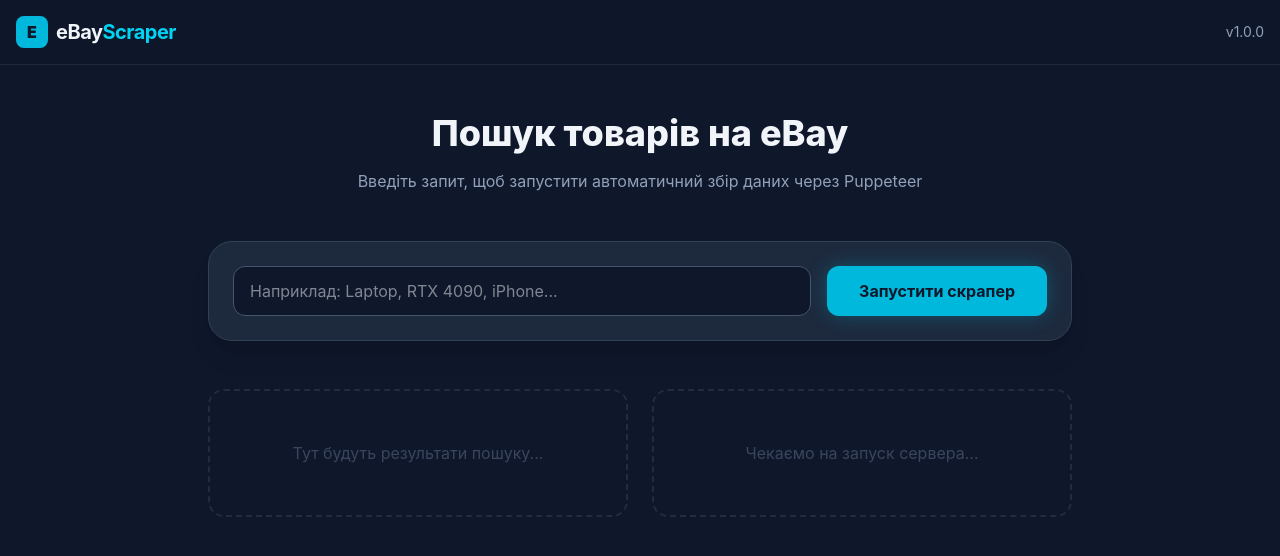
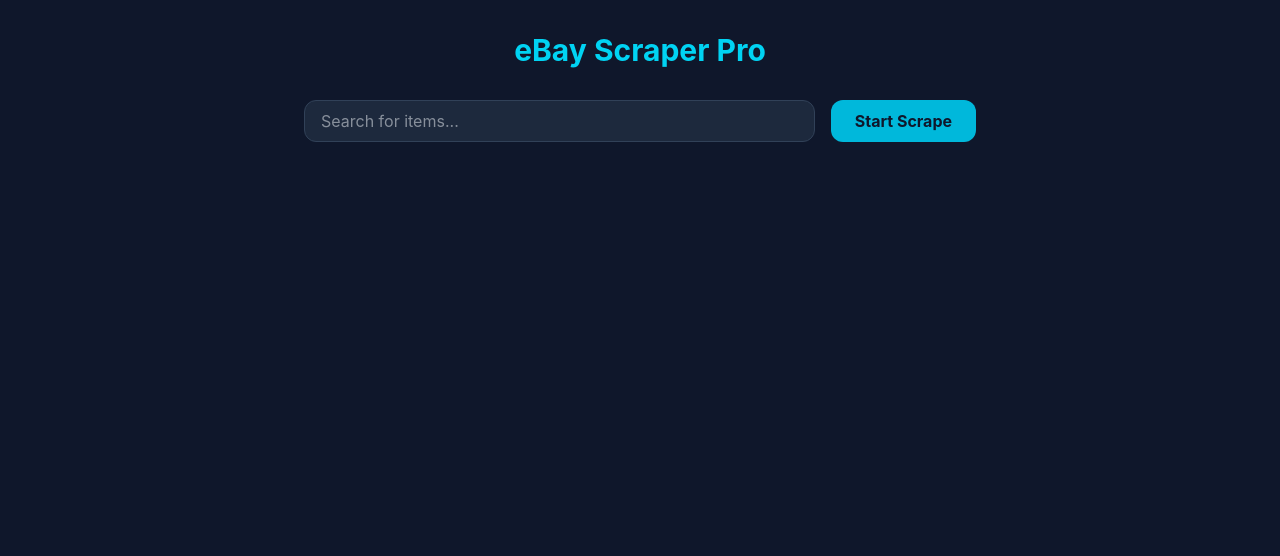
Before and after one commit to Grasmeyster87/E-commerce-Scraper-eBay, a React app in the folder frontend/: page / in a window 1280 px wide. Shown: the top 556 px of the page. Built offline with nearby package versions, Linux system fonts and the light colour scheme; the HTML template or start-up script is replaced by a standard one.

Commit message:
feat: successfully integrate structural scraper with React frontend

```diff
--- a/frontend/src/App.jsx
+++ b/frontend/src/App.jsx
@@ -1,58 +1,61 @@
-import React, { useState } from 'react'
+import React, { useState } from 'react';
+import axios from 'axios';
 
 function App() {
-  const [query, setQuery] = useState('')
+  const [query, setQuery] = useState('');
+  const [loading, setLoading] = useState(false);
+  const [results, setResults] = useState([]);
+
+  const handleScrape = async () => {
+    if (!query) return alert('Please enter a search query');
+
+    setLoading(true);
+    try {
+      // Робимо запит до нашого бекенд-сервера
+      const response = await axios.post('http://localhost:5000/api/scrape', { query });
+      setResults(response.data.data);
+    } catch (error) {
+      console.error('Error scraping:', error);
+      alert('Failed to start scraper. Check if backend is running.');
+    } finally {
+      setLoading(false);
+    }
+  };
 
   return (
-    <div className="min-h-screen bg-slate-900 text-slate-100 font-sans">
-      {/* Навігація */}
-      <nav className="border-b border-slate-800 bg-slate-900/50 backdrop-blur-md sticky top-0 z-10">
-        <div className="max-w-7xl mx-auto px-4 h-16 flex items-center justify-between">
-          <div className="flex items-center gap-2">
-            <div className="w-8 h-8 bg-cyan-500 rounded-lg flex items-center justify-center font-black text-slate-900">E</div>
-            <span className="text-xl font-bold tracking-tight">eBay<span className="text-cyan-400">Scraper</span></span>
-          </div>
-          <div className="flex gap-4">
-            <span className="text-sm text-slate-400">v1.0.0</span>
-          </div>
-        </div>
-      </nav>
+    <div className="min-h-screen bg-slate-900 text-slate-100 p-8">
+      <div className="max-w-2xl mx-auto">
+        <h1 className="text-3xl font-bold text-cyan-400 mb-8 text-center">eBay Scraper Pro</h1>
 
-      {/* Головний контент */}
-      <main className="max-w-4xl mx-auto px-4 py-12">
-        <header className="text-center mb-12">
-          <h1 className="text-4xl font-extrabold mb-4">Пошук товарів на eBay</h1>
-          <p className="text-slate-400">Введіть запит, щоб запустити автоматичний збір даних через Puppeteer</p>
-        </header>
-
-        {/* Панель керування */}
-        <div className="bg-slate-800 border border-slate-700 p-6 rounded-3xl shadow-xl">
-          <div className="flex flex-col md:flex-row gap-4">
+        <div className="flex gap-4 mb-12">
           <input
             type="text"
-              placeholder="Наприклад: Laptop, RTX 4090, iPhone..."
-              className="flex-1 bg-slate-900 border border-slate-600 rounded-xl px-4 py-3 focus:outline-none focus:ring-2 focus:ring-cyan-500 transition-all"
+            className="flex-1 bg-slate-800 border border-slate-700 rounded-xl px-4 py-2"
+            placeholder="Search for items..."
             value={query}
             onChange={(e) => setQuery(e.target.value)}
           />
-            <button className="bg-cyan-500 hover:bg-cyan-400 text-slate-900 font-bold px-8 py-3 rounded-xl transition-all shadow-[0_0_20px_rgba(6,182,212,0.3)] active:scale-95">
-              Запустити скрапер
+          <button
+            onClick={handleScrape}
+            disabled={loading}
+            className="bg-cyan-500 hover:bg-cyan-400 text-slate-900 font-bold px-6 py-2 rounded-xl transition-all disabled:opacity-50"
+          >
+            {loading ? 'Scraping...' : 'Start Scrape'}
           </button>
         </div>
+
+        {/* Секція результатів */}
+        <div className="space-y-4">
+          {results.map((item, index) => (
+            <div key={index} className="p-4 bg-slate-800 border border-slate-700 rounded-xl">
+              <h3 className="font-bold">{item.title}</h3>
+              <p className="text-cyan-400">{item.price}</p>
             </div>
-
-        {/* Секція результатів (заглушка) */}
-        <div className="mt-12 grid grid-cols-1 md:grid-cols-2 gap-6 opacity-50">
-          <div className="h-32 border-2 border-dashed border-slate-700 rounded-2xl flex items-center justify-center text-slate-500">
-            Тут будуть результати пошуку...
-          </div>
-          <div className="h-32 border-2 border-dashed border-slate-700 rounded-2xl flex items-center justify-center text-slate-500">
-            Чекаємо на запуск сервера...
+          ))}
         </div>
       </div>
-      </main>
     </div>
-  )
+  );
 }
 
-export default App
+export default App;
```
Also changed, not shown: 2 other files (tests, documents, lock files or other folders). Lines whose indentation alone changed are shown as unchanged.
